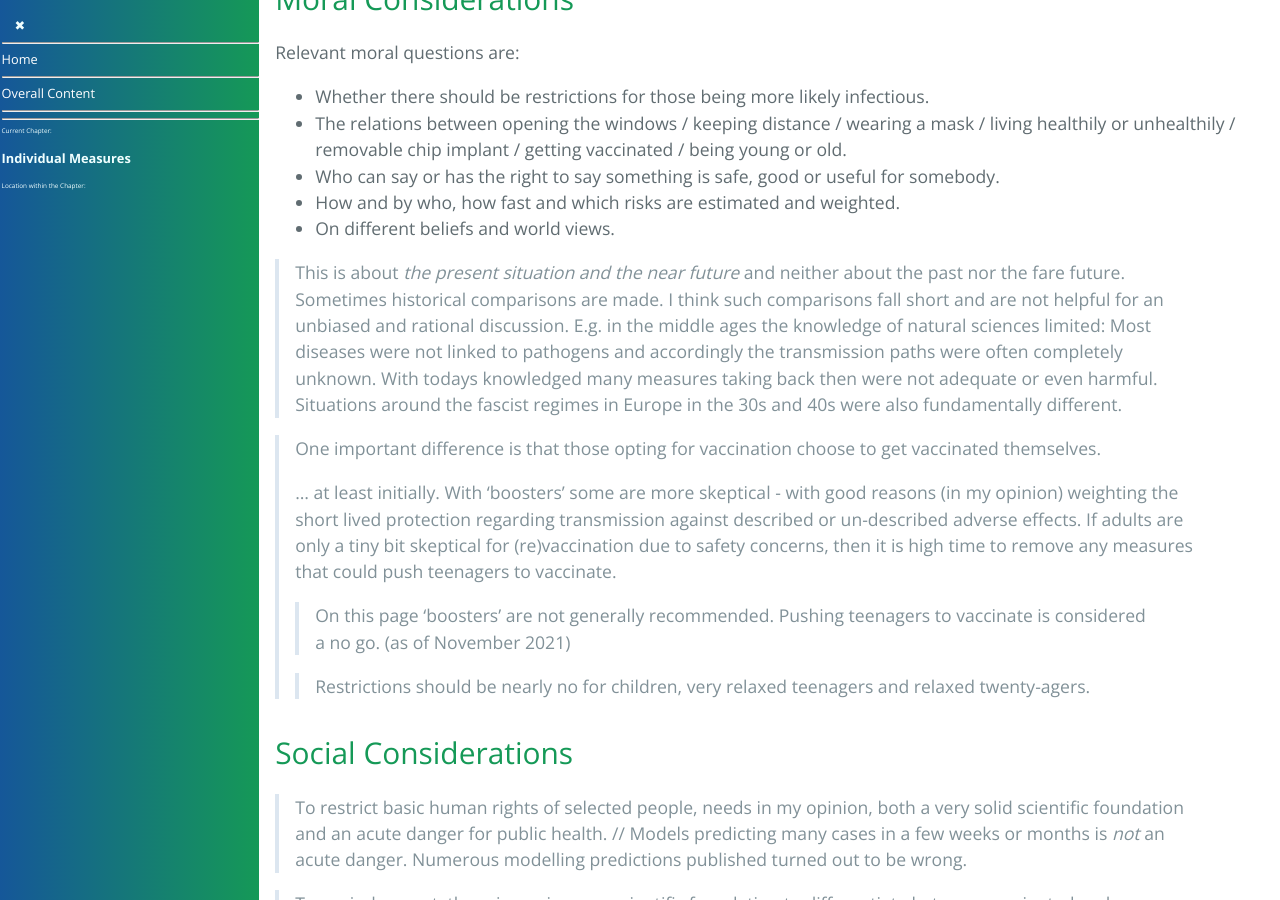
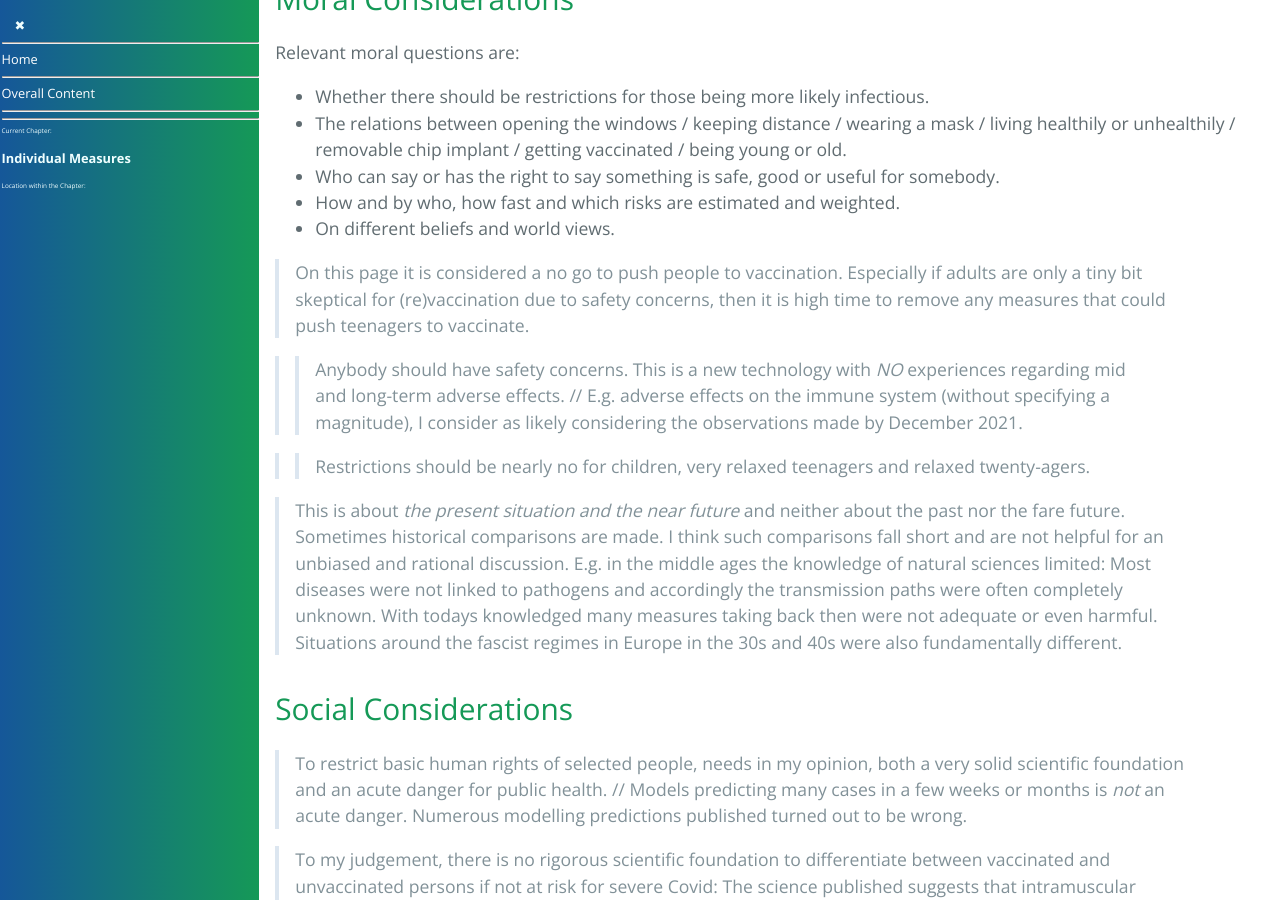
Before and after one commit to forestgrape/coronavirus, a Jekyll site: the page built from 7_social/individual_measures.md, in a window 1280 px wide and 900 px high, scrolled down 1051 px. Built offline with Jekyll 4.4.1, drawn with Linux system fonts in a browser that asks for light colours; our own code applies the rules of GitHub Pages for plain Markdown files.

Commit message:
formulations

```diff
--- a/7_social/individual_measures.md
+++ b/7_social/individual_measures.md
@@ -28,15 +28,20 @@ Relevant moral questions are:
 * How and by who, how fast and which risks are estimated and weighted.
 * On different beliefs and world views.
 
+
+> On this page it is considered a no go to push people to vaccination. Especially if adults are only a tiny bit skeptical for (re)vaccination due to safety concerns, then it is high time to remove any measures that could push teenagers to vaccinate.
+
+>> Anybody should have safety concerns. This is a new technology with *NO* experiences regarding mid and long-term adverse effects. // E.g. adverse effects on the immune system (without specifying a magnitude), I consider as likely considering the observations made by December 2021.
+
+>> Restrictions should be nearly no for children, very relaxed teenagers and relaxed twenty-agers.
+
+
+
 > This is about *the present situation and the near future* and neither about the past nor the fare future. Sometimes historical comparisons are made. I think such comparisons fall short and are not helpful for an unbiased and rational discussion. E.g. in the middle ages the knowledge of natural sciences limited: Most diseases were not linked to pathogens and accordingly the transmission paths were often completely unknown. With todays knowledged many measures taking back then were not adequate or even harmful. Situations around the fascist regimes in Europe in the 30s and 40s were also fundamentally different.
 
-> One important difference is that those opting for vaccination choose to get vaccinated themselves.
->
-> ... at least initially. With 'boosters' some are more skeptical - with good reasons (in my opinion) weighting the short lived protection regarding transmission against described or un-described adverse effects. If adults are only a tiny bit skeptical for (re)vaccination due to safety concerns, then it is high time to remove any measures that could push teenagers to vaccinate.
->
->> On this page 'boosters' are not generally recommended. Pushing teenagers to vaccinate is considered a no go. (as of November 2021)
->
->> Restrictions should be nearly no for children, very relaxed teenagers and relaxed twenty-agers.
+
+
+
 
 
 
```
